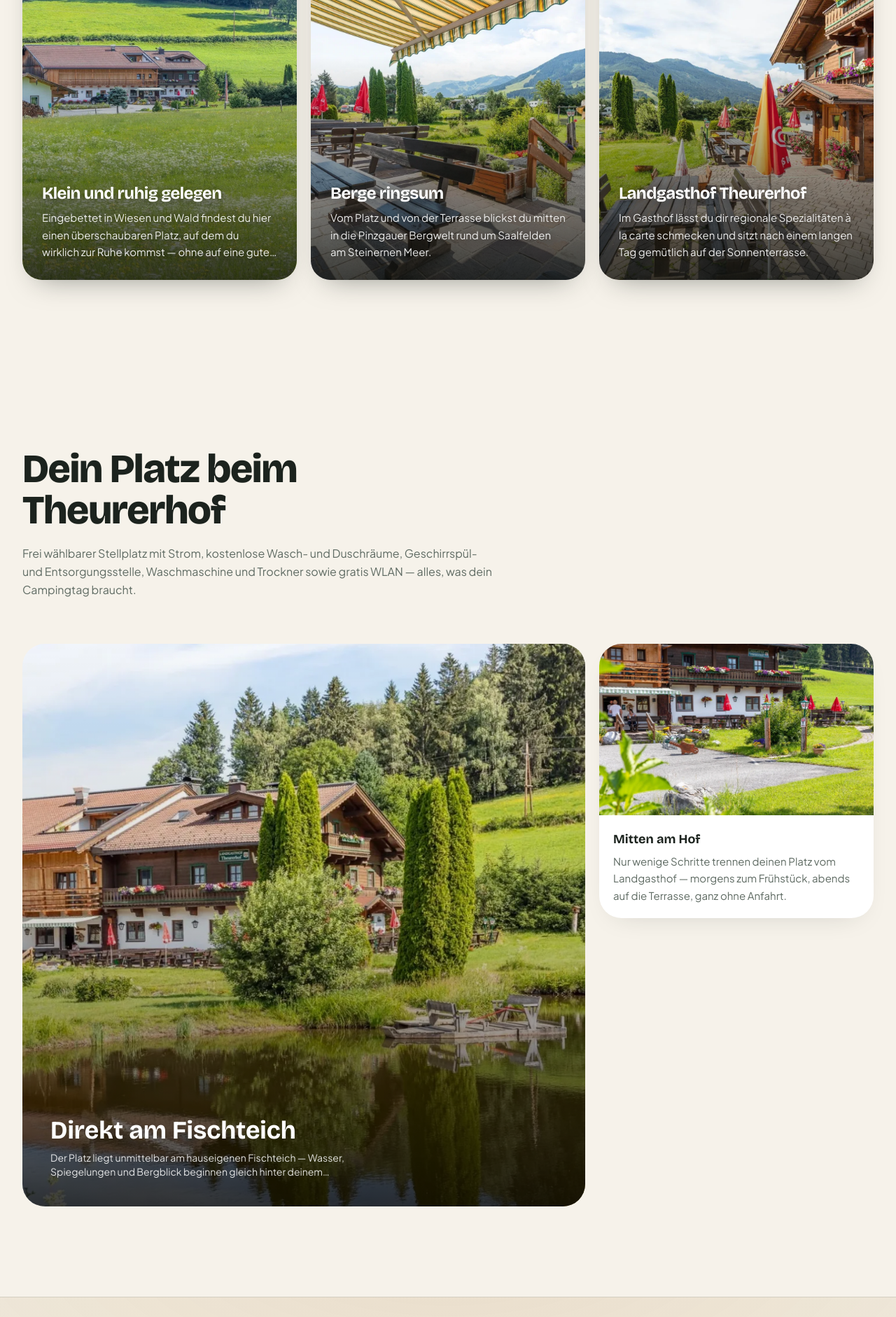
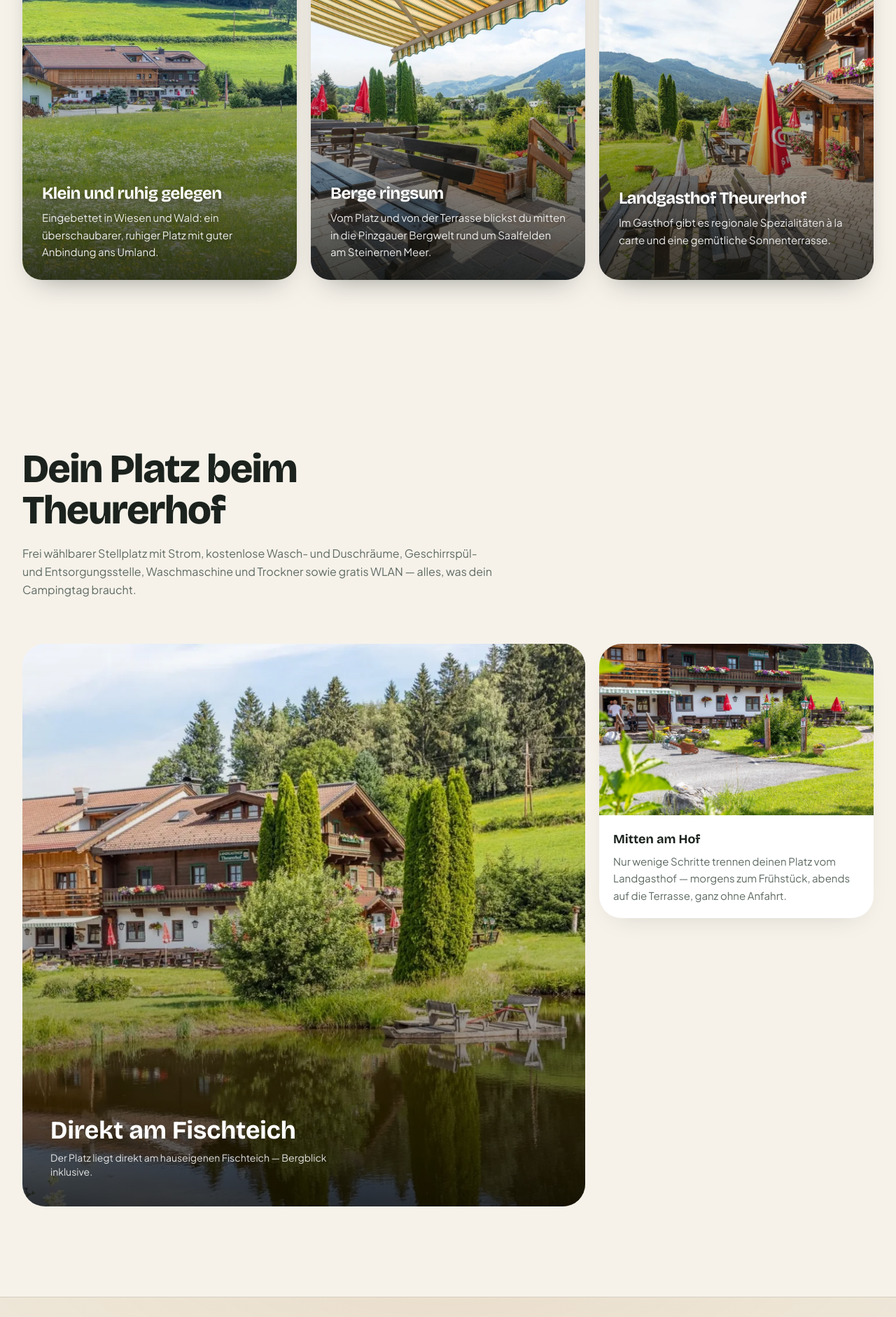
Before and after one commit to Lellino-Elias/campingplatz-saalfelden-camping-demo, a Next.js app: page / in a window 1280 px wide. Shown: the part 1259-3141 px from the top of the page at 70% size. Built offline with nearby package versions, Linux system fonts and the light colour scheme.

Commit message:
campingplatz-saalfelden — campsite demo 2026-06-14 23:00:19

```diff
--- a/src/content/campsites/campingplatz-saalfelden.ts
+++ b/src/content/campsites/campingplatz-saalfelden.ts
@@ -34,7 +34,7 @@
   pillars: [
     {
       title: "Klein und ruhig gelegen",
-      text: "Eingebettet in Wiesen und Wald findest du hier einen überschaubaren Platz, auf dem du wirklich zur Ruhe kommst — ohne auf eine gute Anbindung zu verzichten.",
+      text: "Eingebettet in Wiesen und Wald: ein überschaubarer, ruhiger Platz mit guter Anbindung ans Umland.",
       image: { src: `${IMG}/natur-wiese.webp`, alt: "Der Theurerhof in den Wiesen bei Saalfelden" },
     },
     {
@@ -44,7 +44,7 @@
     },
     {
       title: "Landgasthof Theurerhof",
-      text: "Im Gasthof lässt du dir regionale Spezialitäten à la carte schmecken und sitzt nach einem langen Tag gemütlich auf der Sonnenterrasse.",
+      text: "Im Gasthof gibt es regionale Spezialitäten à la carte und eine gemütliche Sonnenterrasse.",
       image: { src: `${IMG}/gasthof-terrasse.webp`, alt: "Sonnenterrasse des Landgasthofs Theurerhof" },
     },
   ],
@@ -80,7 +80,7 @@
     features: [
       {
         title: "Direkt am Fischteich",
-        text: "Der Platz liegt unmittelbar am hauseigenen Fischteich — Wasser, Spiegelungen und Bergblick beginnen gleich hinter deinem Stellplatz.",
+        text: "Der Platz liegt direkt am hauseigenen Fischteich — Bergblick inklusive.",
         image: { src: `${IMG}/fischteich-steg.webp`, alt: "Fischteich mit Holzsteg am Landgasthof Theurerhof" },
       },
       {
```
